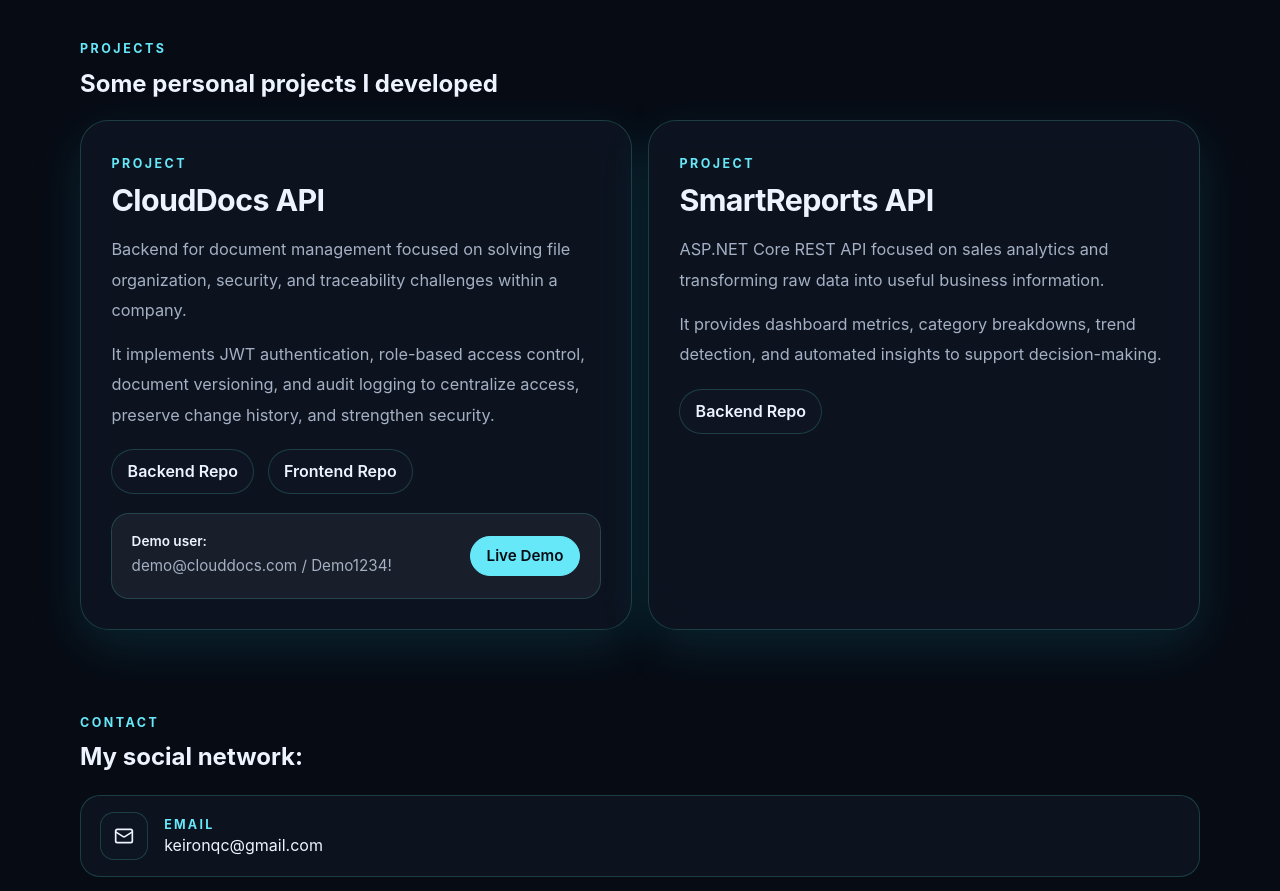
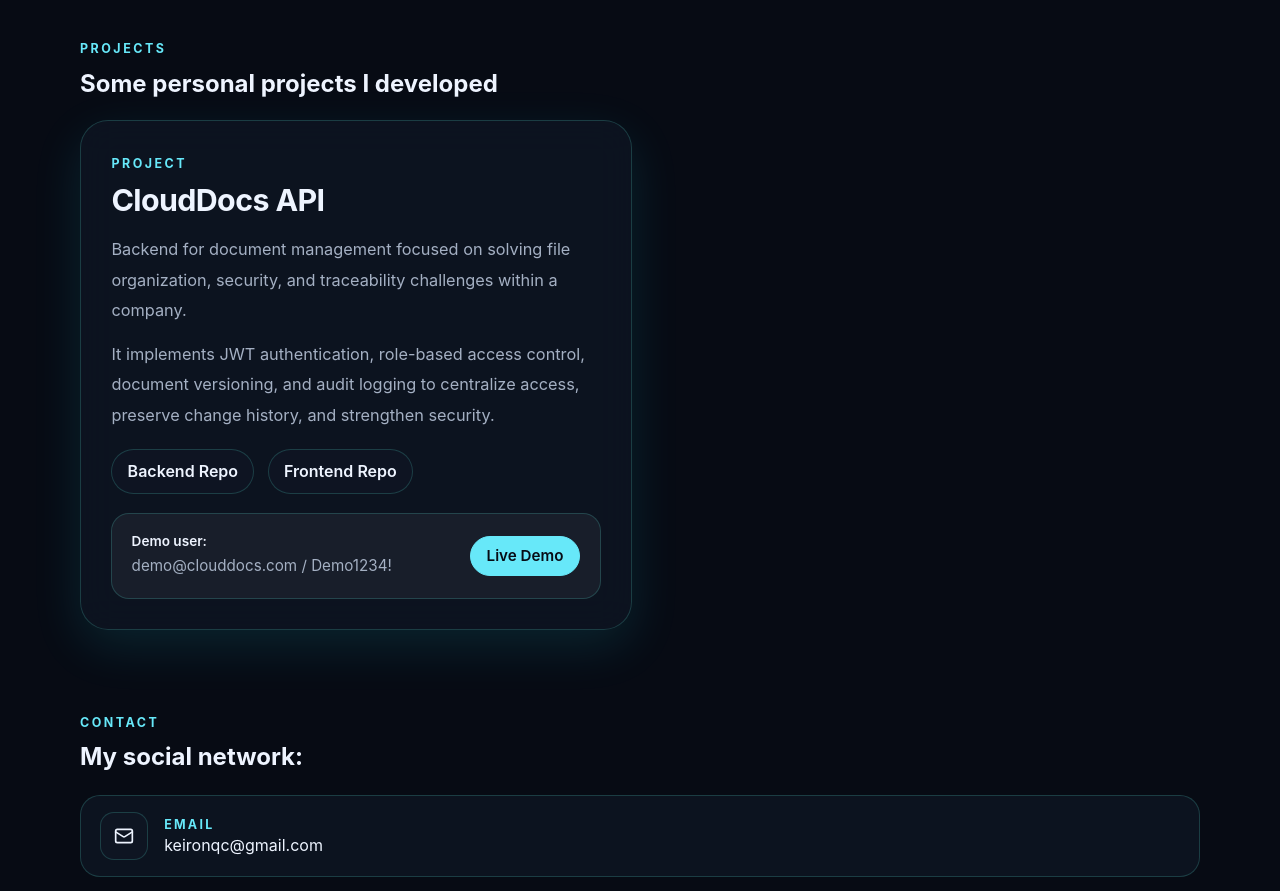
Before and after one commit to KeironClaudel/keiron-portfolio, a React (Vite) app: page / in a window 1280 px wide. Shown: the part 1500-2391 px from the top of the page. Built offline with nearby package versions, Linux system fonts and the light colour scheme.

Commit message:
fix: reorganized project section

```diff
--- a/src/App.jsx
+++ b/src/App.jsx
@@ -80,12 +80,6 @@ export default function App() {
           user: "demo@clouddocs.com / Demo1234!",
         },
       },
-      {
-        title: "SmartReports API",
-        description: t.projectSmartReports,
-        backendUrl: "https://github.com/KeironClaudel/SmartReports",
-        liveUrl: "#",
-      },
     ],
     [lang],
   );
```
